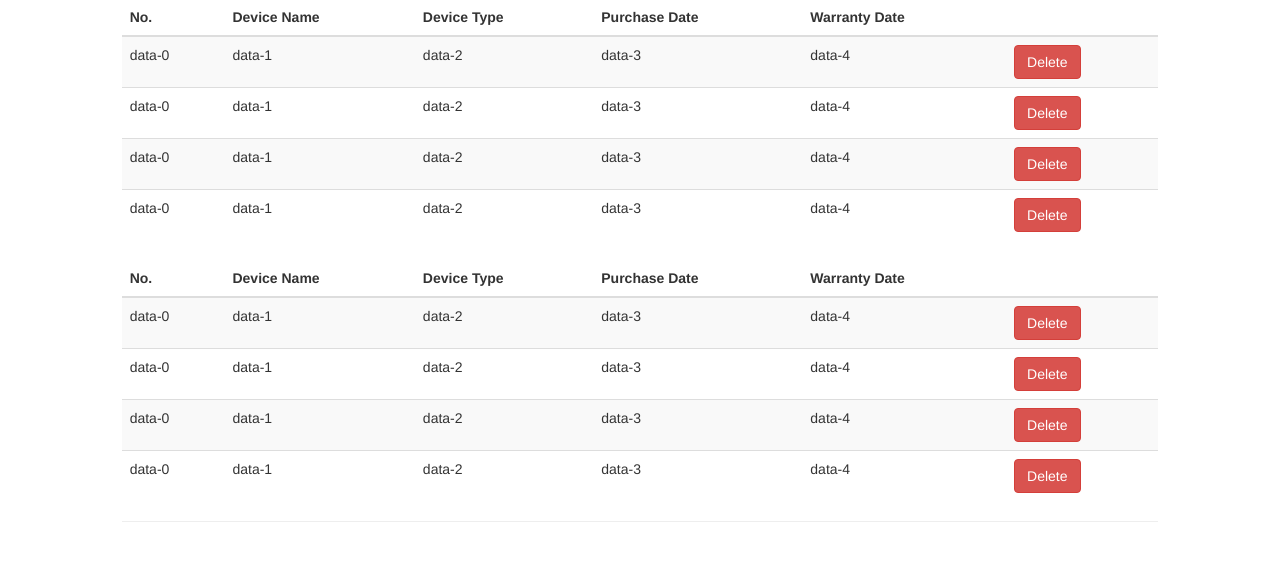
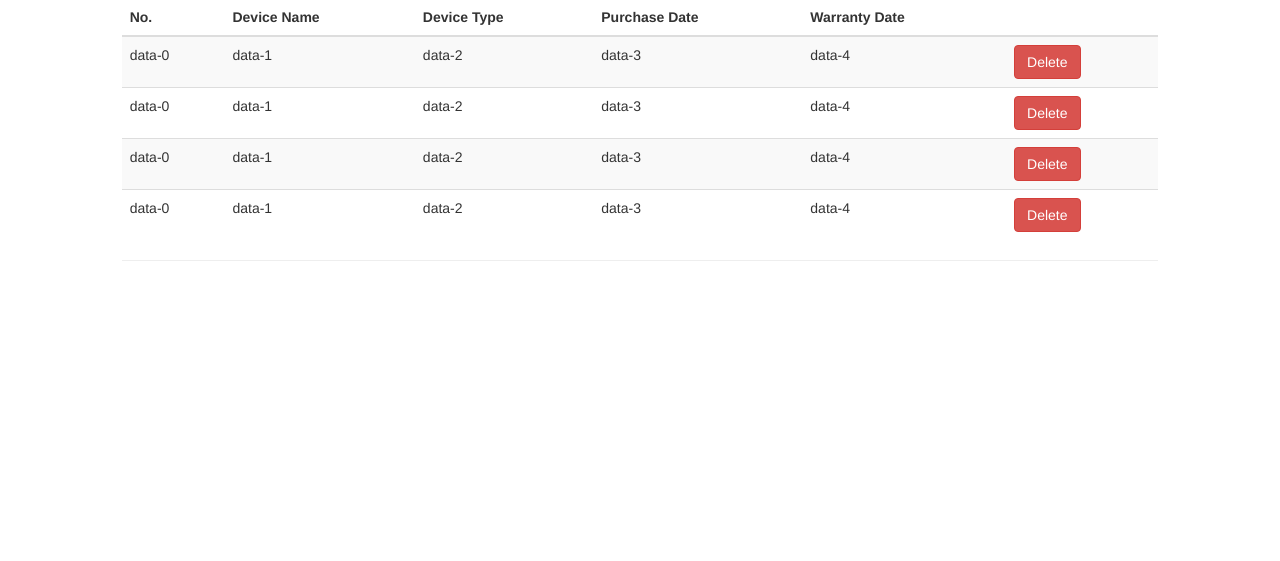
Before and after one commit to Marypop/Warranty-Tracker, a Flask app: template templates/user_screen.html in a window 1280 px wide. Shown: the part 156-717 px from the top of the page. Run offline with Flask 2, Linux system fonts and the light colour scheme; the template is opened without the code that fills it, so the values that code supplies are empty; some libraries are stand-ins or nearby versions.

Commit message:
Minor correction to the file

```diff
--- a/templates/user_screen.html
+++ b/templates/user_screen.html
@@ -54,7 +54,7 @@
                     <div role='tabpanel' class='tab-pane fade in active' id='inwarr'>
                         {% include 'table.html' %}
                     </div>
-                    <div role='tabpanel' class='tab-pane fade in active' id='outofwarr'>
+                    <div role='tabpanel' class='tab-pane fade in' id='outofwarr'>
                         {% include 'table.html' %}
                     </div>
                 </div>
```
